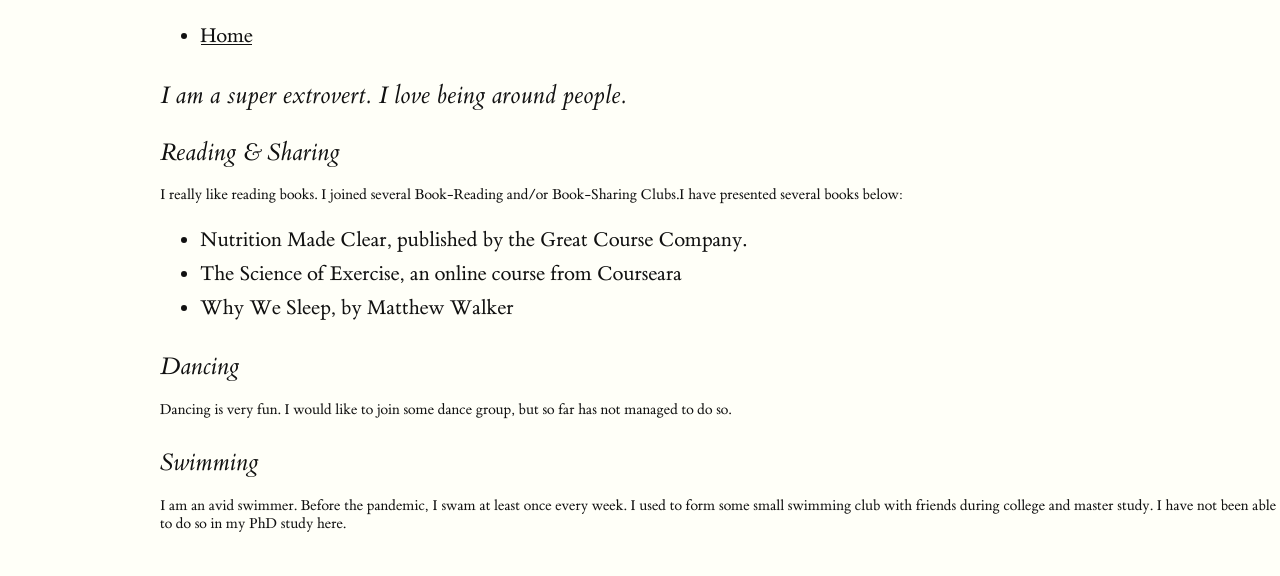
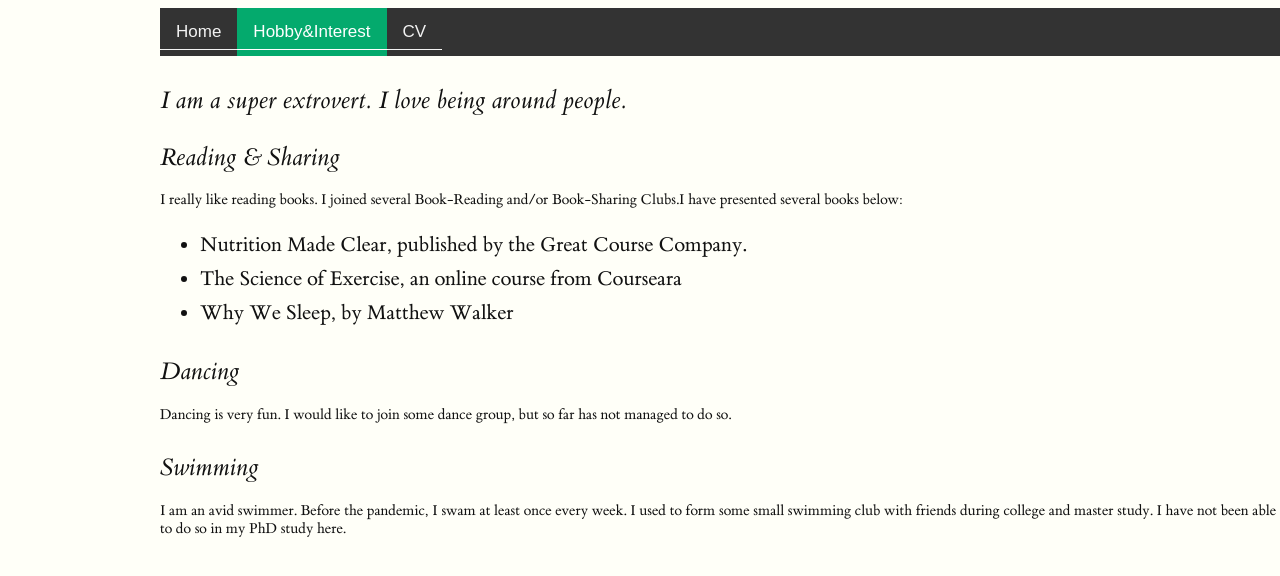
Before and after one commit to JoyXu123/JoyXu123.github.io, a Jekyll site: the page hobby.html, which Jekyll copies as it is, in a window 1280 px wide. Shown: the top 576 px of the page. Built offline with Jekyll 4.4.1, drawn with Linux system fonts in a browser that asks for light colours.

```diff
--- a/hobby.html
+++ b/hobby.html
@@ -8,10 +8,10 @@
 </head>
 
 <body>
-    <nav>
-    <ul>
-        <li><a href="/index.html">Home</a></li>
-    </ul>
+    <nav class="topnav">
+        <a href="/index.html">Home</a>
+        <a class="active" href="/">Hobby&Interest</a>
+        <a href="files/resume-Research-2021-Jingyi-Xu.pdf">CV</a>
     </nav>
 
     <div>
--- a/index.html
+++ b/index.html
@@ -19,7 +19,7 @@
 
         	<a class="active" href="/">Home</a>
 			<a href="/hobby.html">Hobby&Interest</a>
-			<a href="files/resume-Research-2021-Jingyi-Xu.pdf">CV</a></li>
+			<a href="files/resume-Research-2021-Jingyi-Xu.pdf">CV</a>
 
 		</div>
 		<div class="container">
```
Also changed, not shown: README.md, images/cv-screenshot.png (added), images/hobby-screenshot.png (added), images/home-screenshot.png (added).
